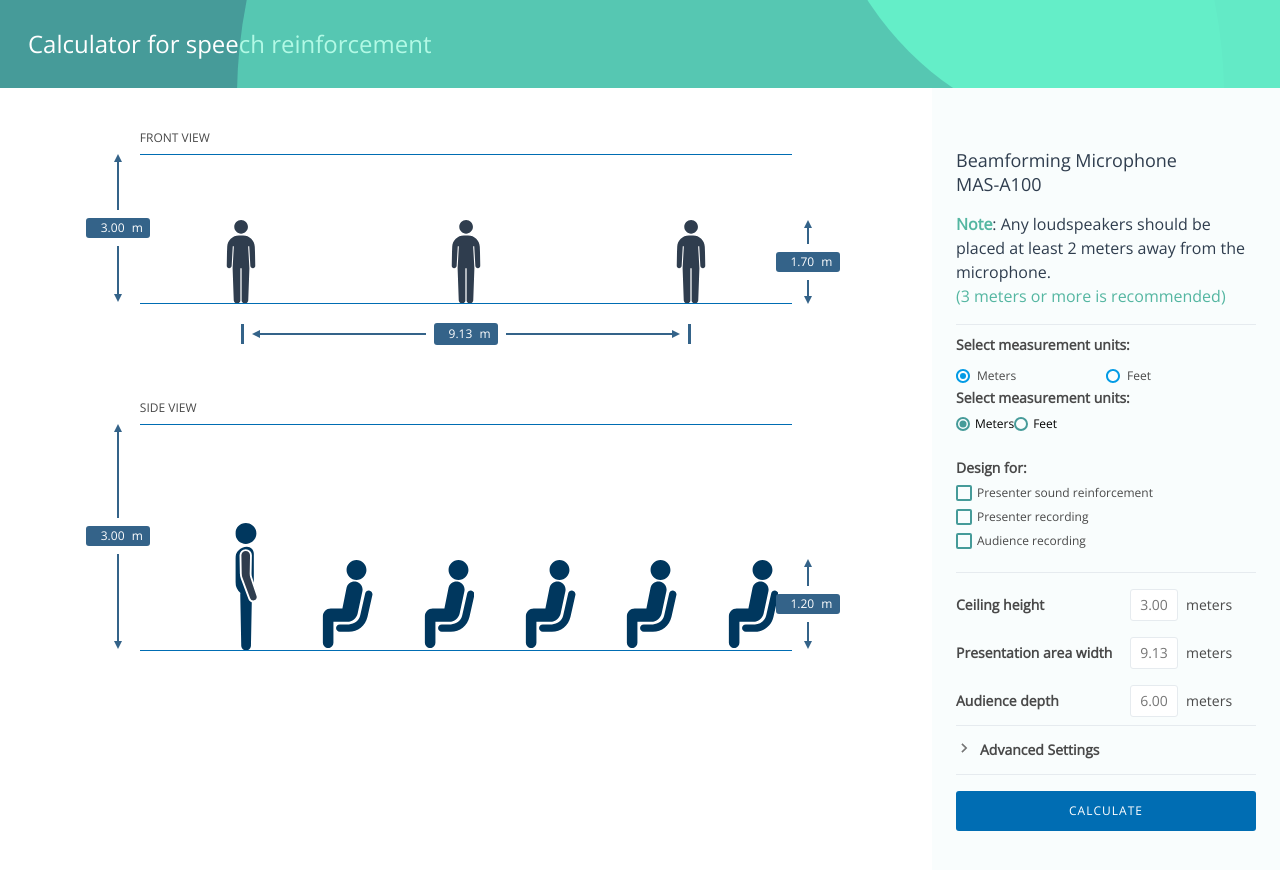
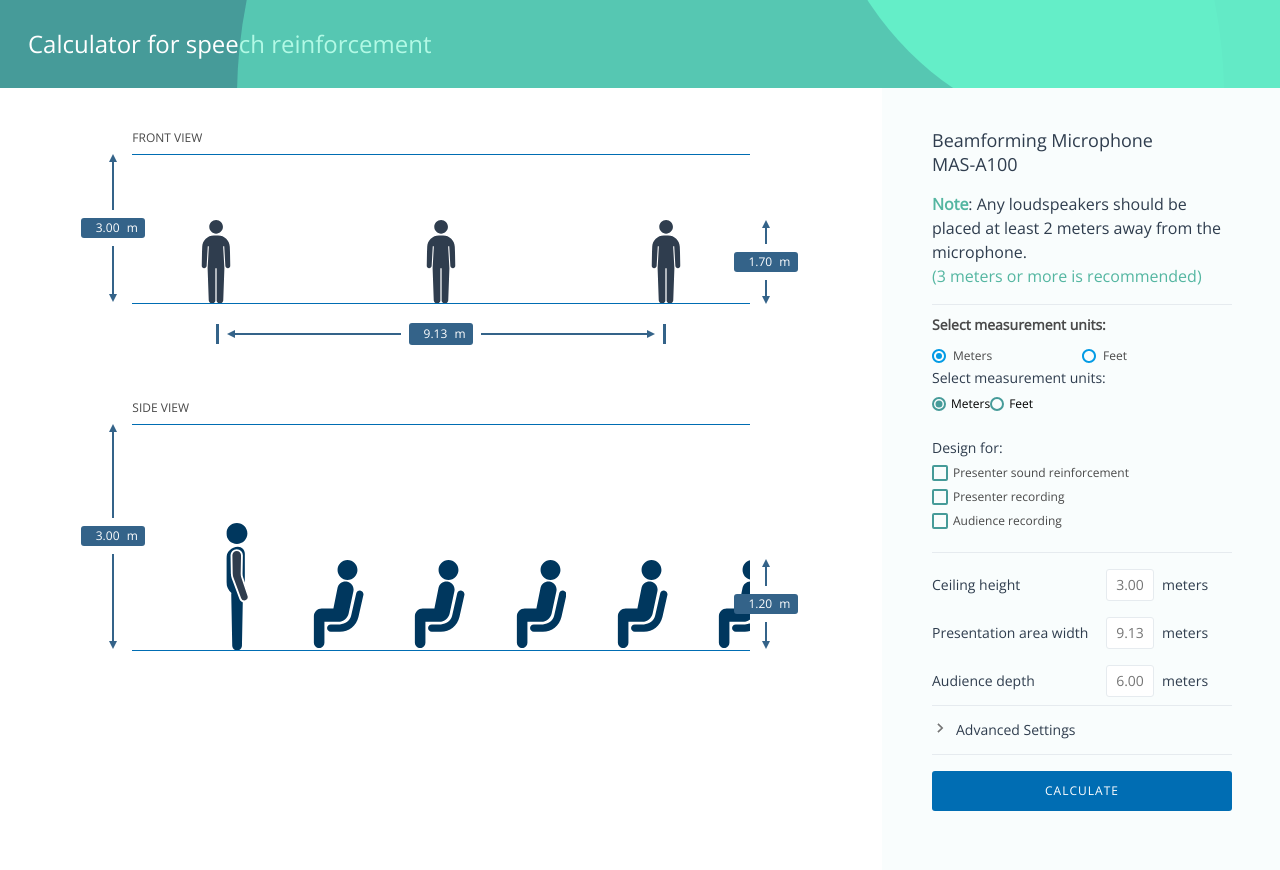
Before and after one commit to TE-9004062290/aerosmith-system-calculator, an Angular app: page /calculator in a window 1280 px wide. Shown: the top 870 px of the page. Built offline with nearby package versions, Linux system fonts and the light colour scheme.

Commit message:
Sidebar stuff

```diff
--- a/src/app/components/calculation-inputs/calculation-inputs.component.scss
+++ b/src/app/components/calculation-inputs/calculation-inputs.component.scss
@@ -26,8 +26,8 @@
             .inputs-label {
                 font-size: 14px;
                 line-height: 24px;
-                color: #494949;
-                font-weight: bold;
+                color: #2F3D4E;
+                font-weight: 500;
             }
             .inputs-value {
                 display: flex;
@@ -46,8 +46,9 @@
                 }
                 .unit-label {
                     font-size: 14px;
+                    font-weight: 400;
+                    color: #2F3D4E;
                     line-height: 24px;
-                    color: #494949;
                     width: 70px;
                 }
             }
@@ -68,8 +69,8 @@
         .advanced-inputs-label {
             font-size: 14px;
             line-height: 24px;
-            color: #494949;
-            font-weight: bold;
+            color: #2F3D4E;
+            font-weight: 500;
             margin-left: 8px;
         }
     }
@@ -79,7 +80,8 @@
         .advanced-inputs-info {
             font-size: 12px;
             line-height: 16px;
-            color: #494949;
+            color: #2F3D4E;
+            font-weight: 400;
         }
     }
 }
--- a/src/app/components/design-inputs/design-inputs.component.scss
+++ b/src/app/components/design-inputs/design-inputs.component.scss
@@ -12,8 +12,8 @@
         .design-input-label {
             font-size: 14px;
             line-height: 24px;
-            font-weight: bold;
-            color: #494949;
+            font-weight: 500;
+            color: #2F3D4E;
         }
 
         .design-input-option {
--- a/src/app/main/calculation-theatre/calculation-theatre.component.scss
+++ b/src/app/main/calculation-theatre/calculation-theatre.component.scss
@@ -144,8 +144,8 @@
         height: 1000px;
         min-width: 240px;
         max-width: 300px;
-        padding-left: 24px;
-        padding-right: 24px;
+        padding-left: 50px;
+        padding-right: 48px;
         background-color: rgba(240, 249, 250, .4);
         .sidebar-pullout {
             display: none;
@@ -157,7 +157,7 @@
         font-weight: 400;
 
         color: #2F3D4E;
-        margin: 60px 0px 16px 0px;
+        margin: 40px 0px 16px 0px;
     }
 
     .calculation-theatre-misc {
```
